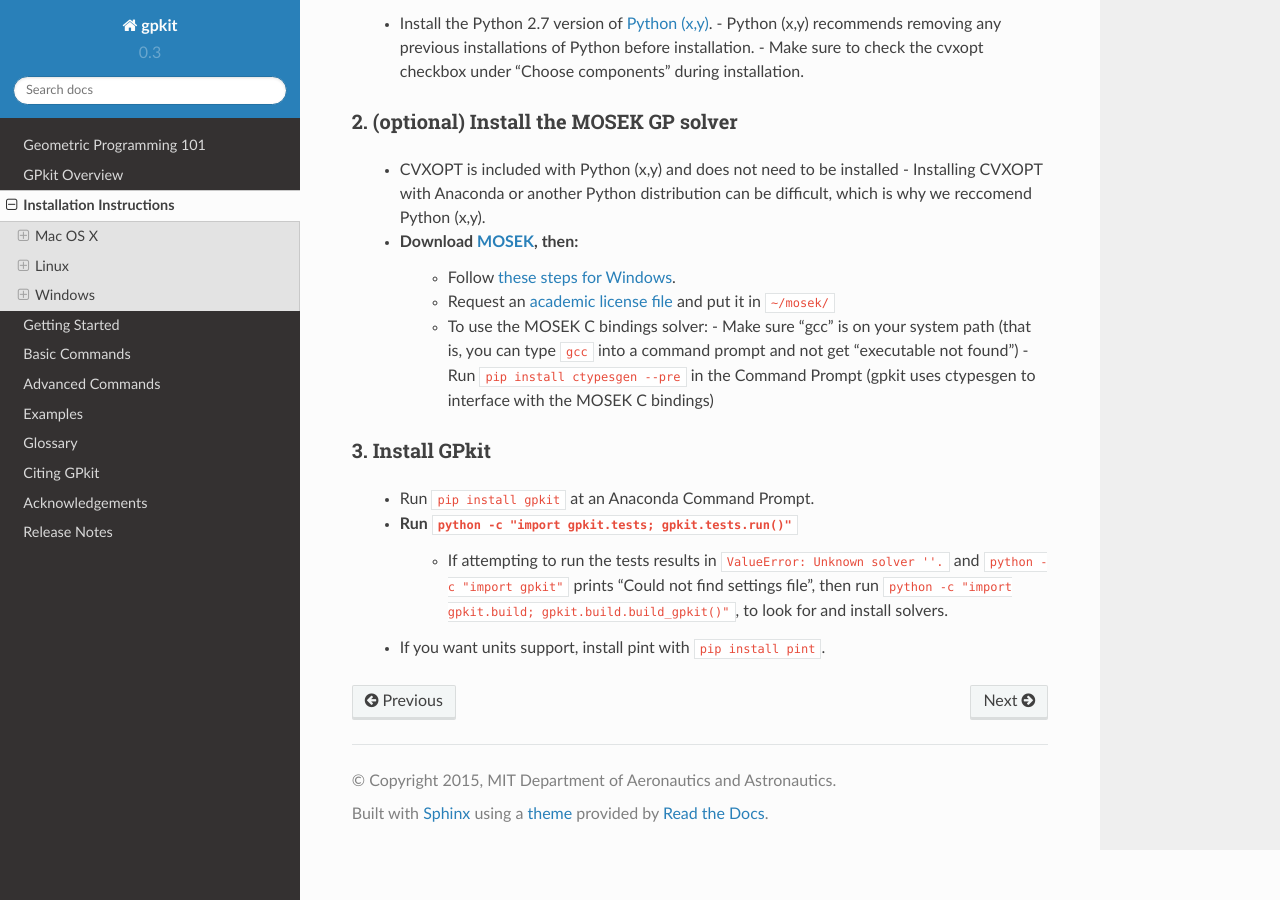
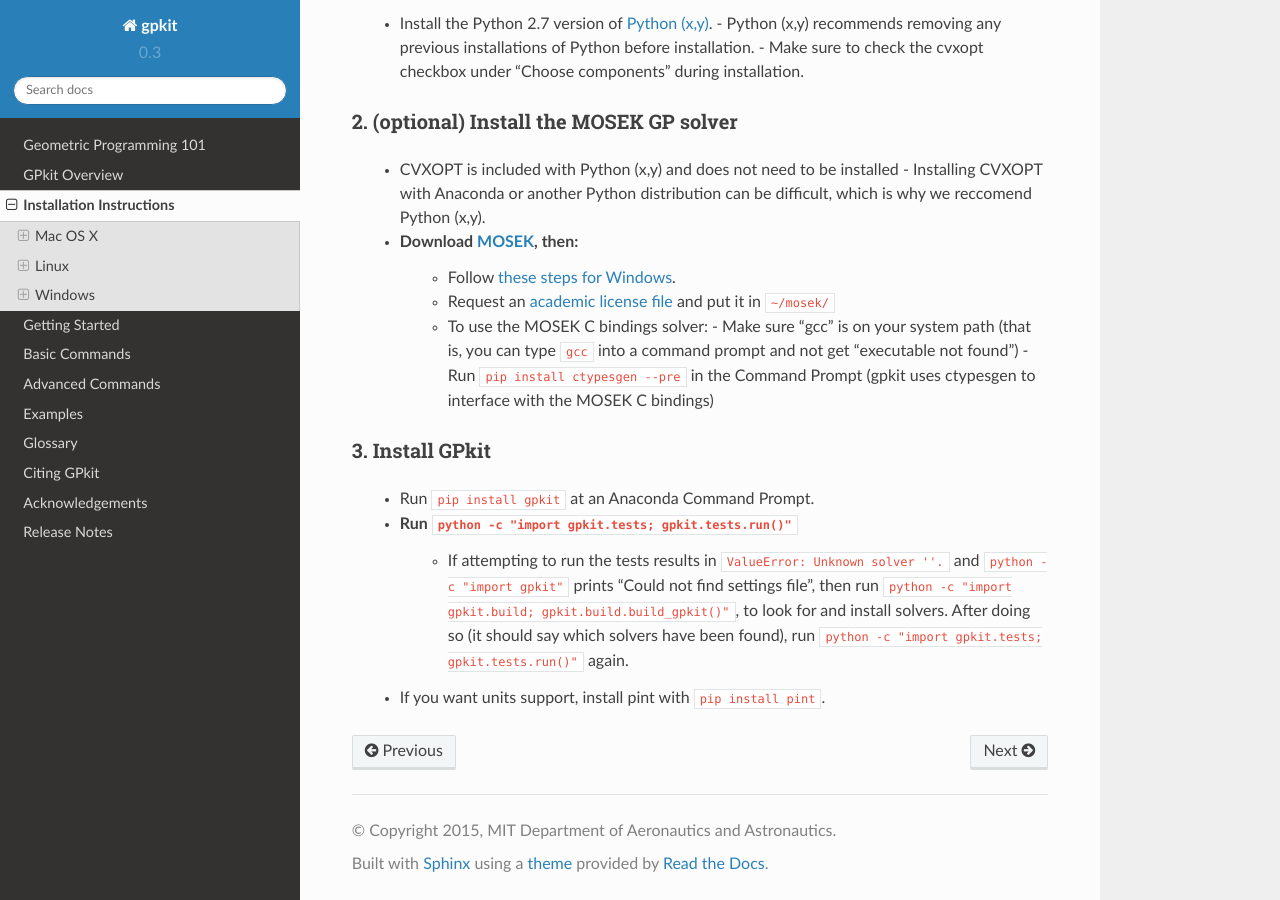
Before and after one commit to convexengineering/gpkit, a Sphinx documentation site: the page built from docs/source/installation.rst, in a window 1280 px wide and 900 px high, scrolled down 1913 px. Built offline with Sphinx 7.4.7 and the Read the Docs theme 2.0.0, drawn with Linux system fonts in a browser that asks for light colours.

Commit message:
retest after rebuilding

```diff
--- a/docs/source/installation.rst
+++ b/docs/source/installation.rst
@@ -96,5 +96,5 @@
 ++++++++++++++++
   - Run ``pip install gpkit`` at an Anaconda Command Prompt.
   - Run ``python -c "import gpkit.tests; gpkit.tests.run()"``
-      - If attempting to run the tests results in ``ValueError: Unknown solver ''.`` and ``python -c "import gpkit"`` prints "Could not find settings file", then run ``python -c "import gpkit.build; gpkit.build.build_gpkit()"``, to look for and install solvers.
+      - If attempting to run the tests results in ``ValueError: Unknown solver ''.`` and ``python -c "import gpkit"`` prints "Could not find settings file", then run ``python -c "import gpkit.build; gpkit.build.build_gpkit()"``, to look for and install solvers. After doing so (it should say which solvers have been found), run     ``python -c "import gpkit.tests; gpkit.tests.run()"`` again.
   - If you want units support, install pint with ``pip install pint``.
```
